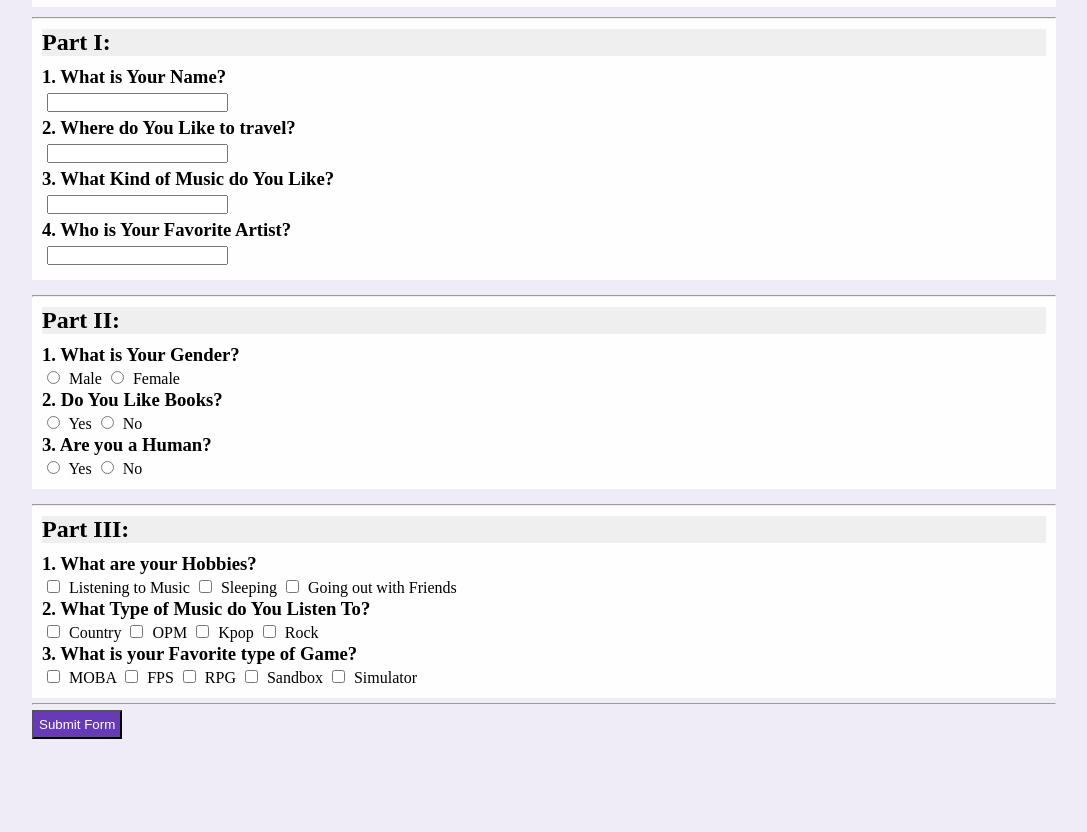
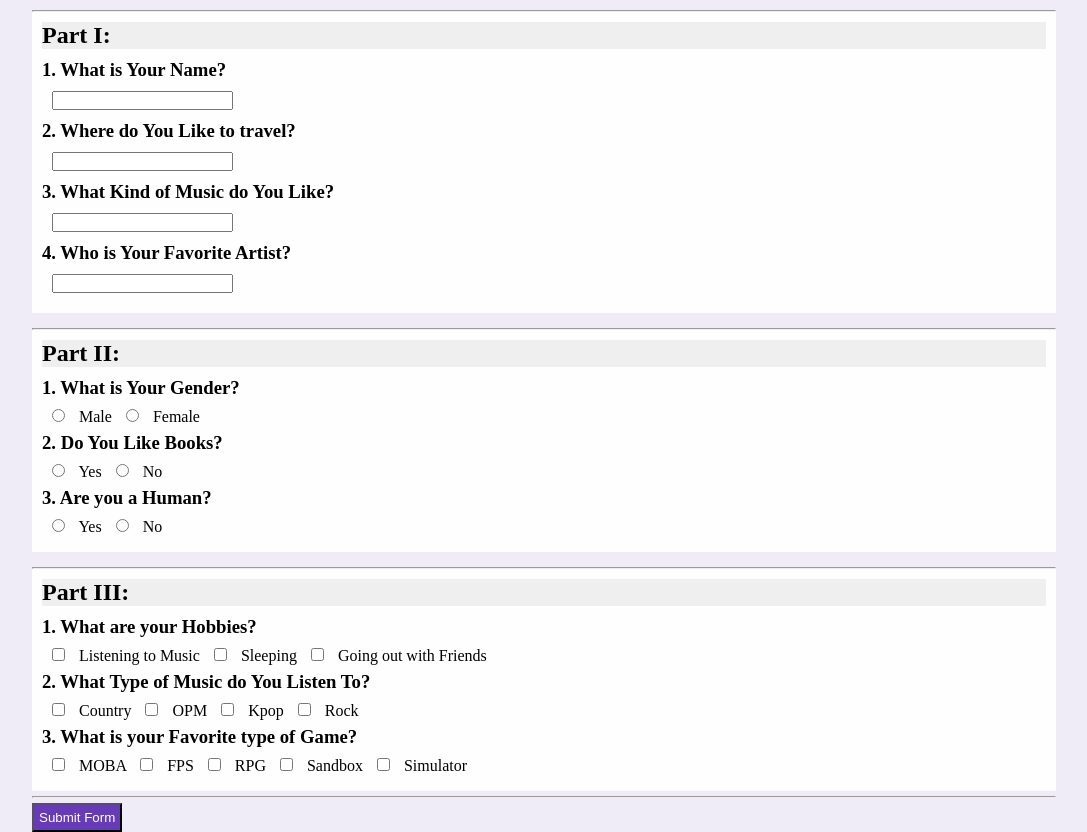
Before and after one commit to paulAngelo-ws/MID-Lab2, a plain HTML site: page index.html in a window 1280 px wide. Shown: the part 108-940 px from the top of the page, without its empty margins (96-1183 px from the left). Before the commit the page ends 847 px from the top, so only its background shows below. Drawn offline with Linux system fonts and the light colour scheme.

Commit message:
minor changes

```diff
--- a/styles.css
+++ b/styles.css
@@ -8,7 +8,7 @@ body {
 }
 
 .Container {
-    margin-top: 1%;
+    margin-top: 0.5%;
     margin-left: 10%;
     margin-right: 10%;
 }
@@ -57,5 +57,5 @@ h2 {
 }
 
 input {
-    margin: 5px;
+    margin: 10px;
 }
```
